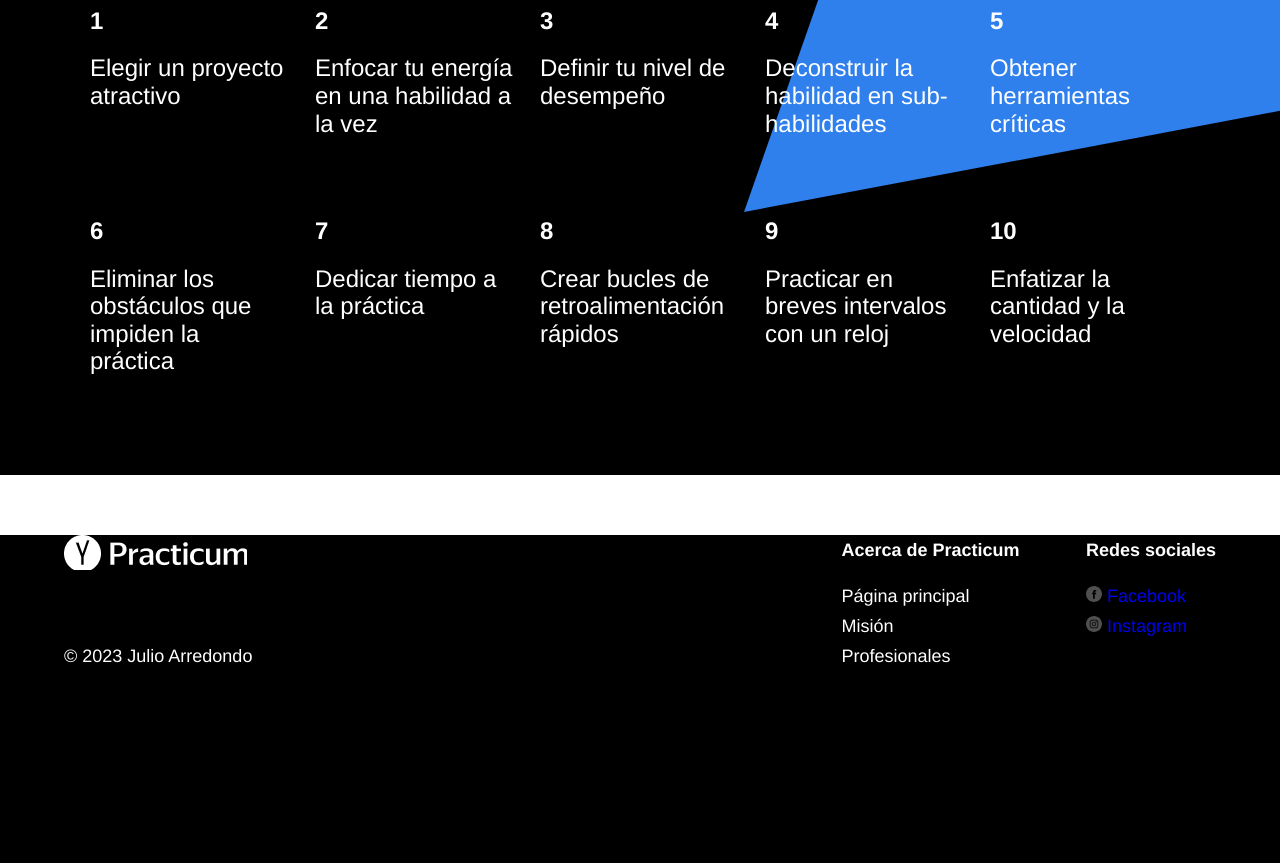
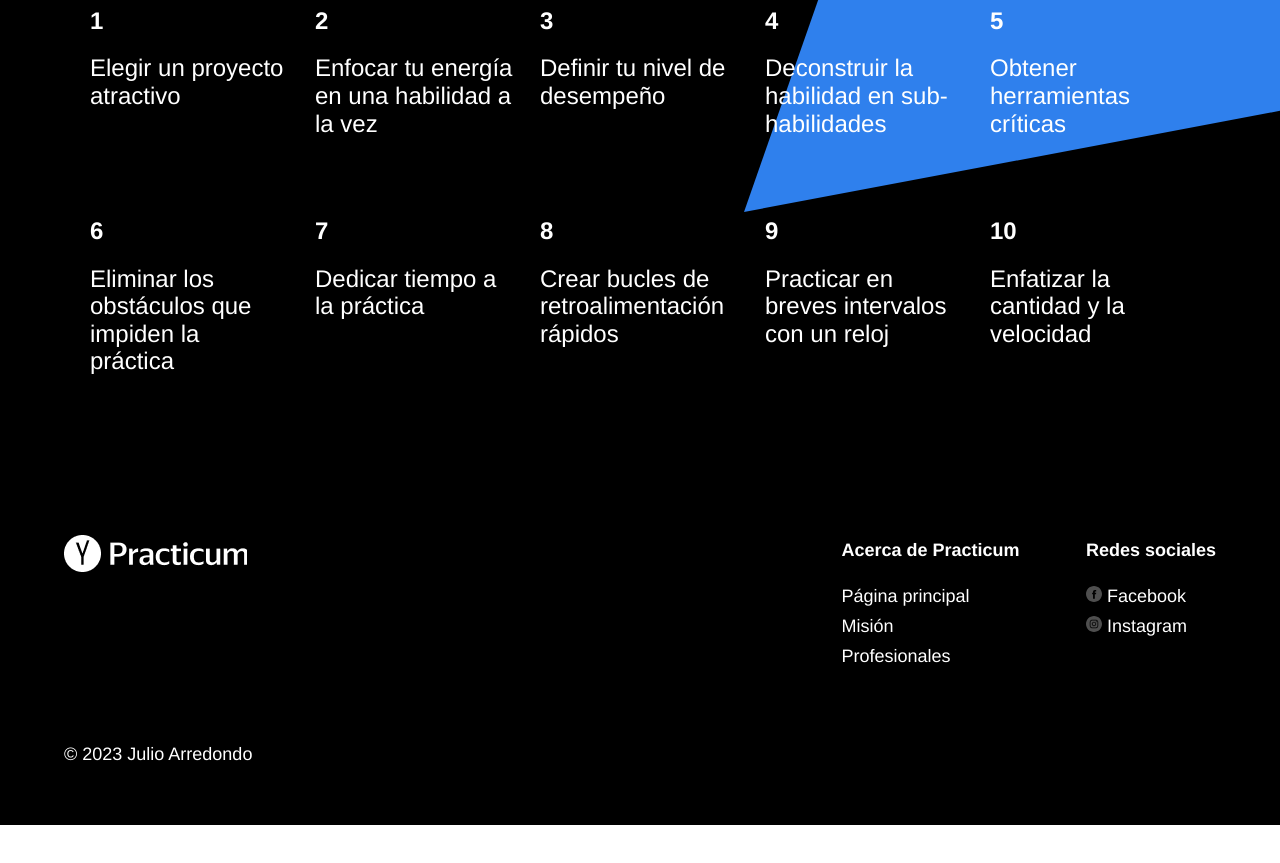
Before and after one commit to JulioEVA/web_project_1_es, a plain HTML site: page index.html in a window 1280 px wide. Shown: the part 3600-4463 px from the top of the page. After the commit the page ends 4425 px from the top, so only its background shows below. Drawn offline with Linux system fonts and the light colour scheme.

Commit message:
Fix padding and margin issues with the footer

```diff
--- a/styles/style.css
+++ b/styles/style.css
@@ -291,6 +291,7 @@
 }
 
 .footer {
+  display: flex;
   color: white;
   min-height: 350px;
   background-color: #000000;
@@ -300,7 +301,9 @@
   display: flex;
   width: 90%;
   justify-content: space-between;
-  margin: 60px auto 40px;
+  padding-top: 60px;
+  padding-bottom: 40px;
+  margin: 0 auto;
 }
 
 .footer__column_content_copyright {
@@ -312,7 +315,7 @@
 
 .logo_place_footer {
   width: 183px;
-  height: 35px;
+  height: 37px;
   background-image: url(../images/logo_place_footer.png);
 }
 
@@ -340,6 +343,7 @@
 
 .footer__column-link {
   text-decoration: none;
+  color: white;
   padding: 0;
   line-height: 30px;
   font-size: 18px;
```
